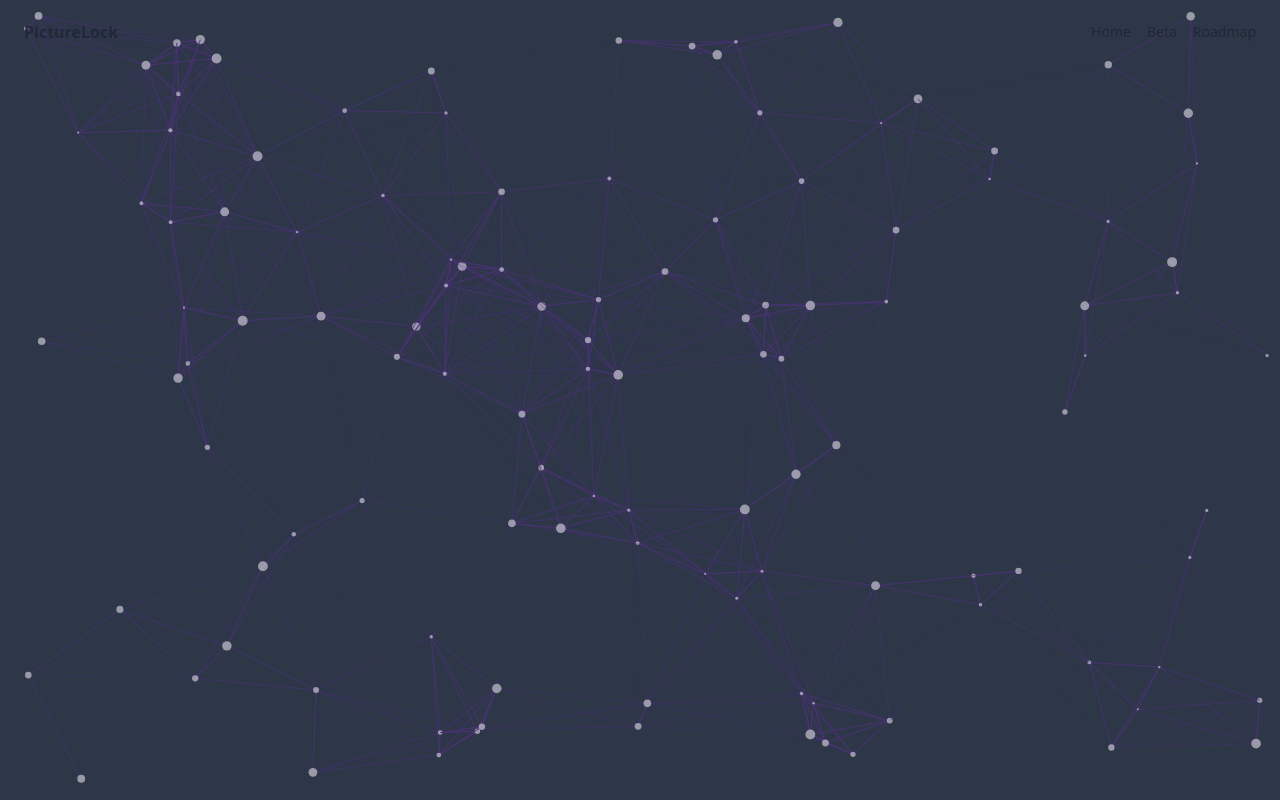
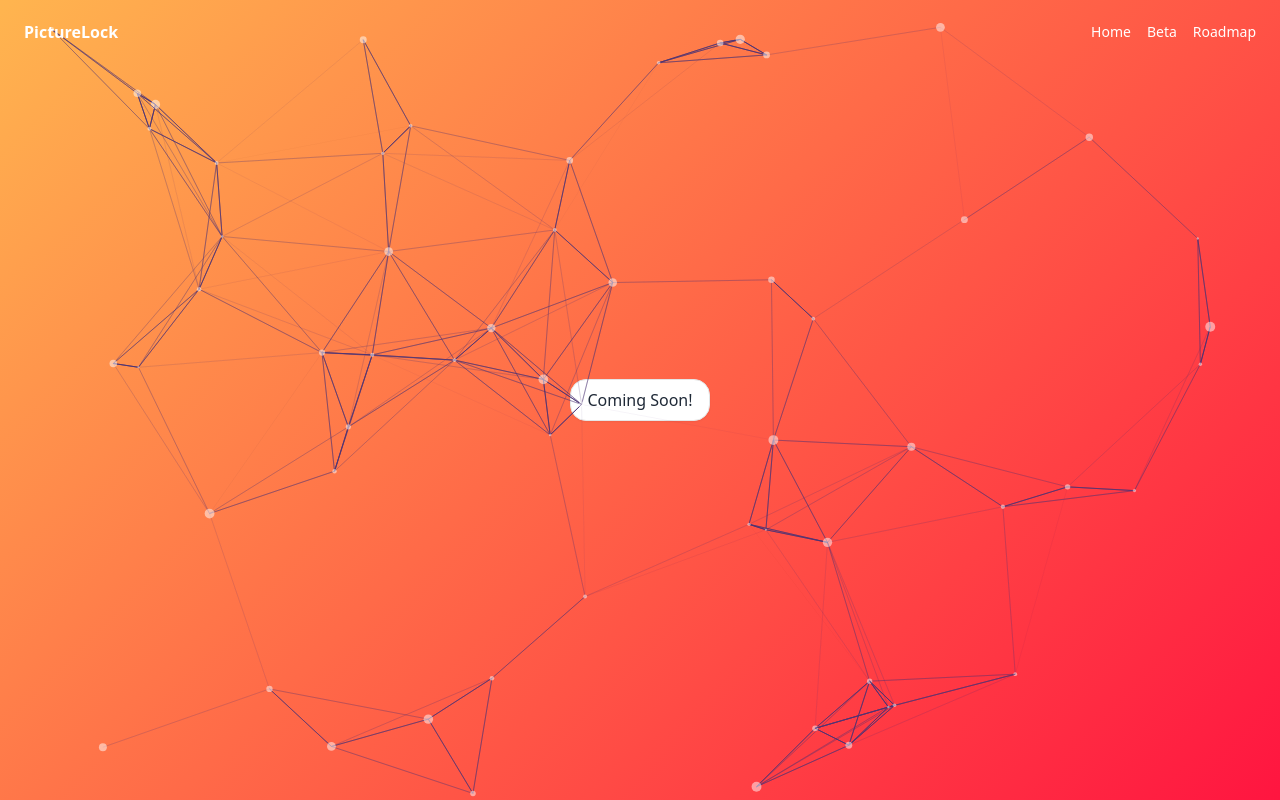
Before and after one commit to andykr1k/PictureLock, a React (Vite) app in the folder Frontend/Web/PictureLock/: page /recommend in a window 1280 px wide. Built offline with nearby package versions, Linux system fonts and the light colour scheme.

Commit message:
Changed BG Color

```diff
--- a/Frontend/Web/PictureLock/index.html
+++ b/Frontend/Web/PictureLock/index.html
@@ -9,7 +9,6 @@
     <link rel="manifest" href="/site.webmanifest" />
     <link rel="mask-icon" href="/safari-pinned-tab.svg" color="#5bbad5" />
     <meta name="msapplication-TileColor" content="#da532c" />
-    <meta name="theme-color" content="#2d3748" />
     <title>PictureLock</title>
   </head>
   <body>
--- a/Frontend/Web/PictureLock/src/components/Layout.jsx
+++ b/Frontend/Web/PictureLock/src/components/Layout.jsx
@@ -3,10 +3,10 @@ import ParticleBackground from "./ParticleBackground";
 
 export default function Layout({ children }){
   return (
-    <>
-        <ParticleBackground/>
-        <Navbar/>
-        {children}
-    </>
+    <div className="-z-10">
+      <ParticleBackground />
+      <Navbar />
+      <div className="z-30">{children}</div>
+    </div>
   );
 };
--- a/Frontend/Web/PictureLock/src/components/Navbar.jsx
+++ b/Frontend/Web/PictureLock/src/components/Navbar.jsx
@@ -1,6 +1,6 @@
 export default function Navbar() {
     return (
-      <nav className="absolute flex flex-row items-center h-16 px-4 backdrop-filter backdrop-blur-sm/tint-10 justify-between w-full md:px-6 lg:items-stretch lg:flex-row xl:container/width-2">
+      <nav className="absolute flex flex-row items-center h-16 px-4 backdrop-filter backdrop-blur-sm/tint-10 justify-between w-full md:px-6 lg:items-stretch lg:flex-row xl:container/width-2 text-white">
         <a className="flex items-center font-semibold hover:text-blue-600" href="/">
           PictureLock
         </a>
--- a/Frontend/Web/PictureLock/src/components/ParticleBackground.jsx
+++ b/Frontend/Web/PictureLock/src/components/ParticleBackground.jsx
@@ -13,7 +13,7 @@ export default function ParticleBackground() {
   }, []);
 
   return (
-    <div className="absolute w-100vw h-100vh overflow-hidden -z-10">
+    <div className="absolute w-100vw h-100vh overflow-hidden">
       <Particles
         id="tsparticles"
         init={particlesInit}
@@ -21,8 +21,11 @@ export default function ParticleBackground() {
         options={{
           background: {
             color: {
-              value: "#2d3748",
+              value: "#FFFFFF",
             },
+            opacity:{
+              values: 1,
+            }
           },
           fpsLimit: 240,
           interactivity: {
@@ -40,7 +43,7 @@ export default function ParticleBackground() {
             },
             modes: {
               push: {
-                quantity: 4,
+                quantity: 1,
               },
               repulse: {
                 distance: 100,
@@ -77,7 +80,7 @@ export default function ParticleBackground() {
                 enable: true,
                 area: 800,
               },
-              value: 100,
+              value: 50,
             },
             opacity: {
               value: 0.5,
--- a/Frontend/Web/PictureLock/src/index.css
+++ b/Frontend/Web/PictureLock/src/index.css
@@ -1,3 +1,8 @@
 @tailwind base;
 @tailwind components;
 @tailwind utilities;
+
+body {
+  background: linear-gradient(135deg, #FFB54F, #FF1540);
+  transition: background 0.5s ease;
+}
--- a/Frontend/Web/PictureLock/src/pages/LandingPage.jsx
+++ b/Frontend/Web/PictureLock/src/pages/LandingPage.jsx
@@ -1,7 +1,7 @@
 export default function LandingPage() {
   return (
     <div className="flex items-center justify-center h-screen">
-      <div className="container">
+      <div className="container mx-10">
         <div className="text-center">
           <h2 className="text-4xl tracking-tight leading-10 font-extrabold text-white sm:text-5xl sm:leading-none md:text-6xl">
             Picture<span className="text-indigo-600">Lock</span>
--- a/Frontend/Web/PictureLock/src/pages/RecommendationPage.jsx
+++ b/Frontend/Web/PictureLock/src/pages/RecommendationPage.jsx
@@ -1,3 +1,7 @@
 export default function RecommendationPage() {
-  return <></>;
+  return (
+    <div className="grid place-items-center h-screen">
+      <div className="timeline-box">Coming Soon!</div>
+    </div>
+  );
 }
--- a/Frontend/Web/PictureLock/tailwind.config.js
+++ b/Frontend/Web/PictureLock/tailwind.config.js
@@ -2,7 +2,12 @@
 export default {
   content: ["./index.html", "./src/**/*.{js,ts,jsx,tsx}"],
   theme: {
-    extend: {},
+    extend: {
+      colors: {
+        "orange-fruit": "#FFB54F",
+        "red-apple": "#FF1540",
+      },
+    },
   },
   plugins: [require("daisyui")],
 };
```
